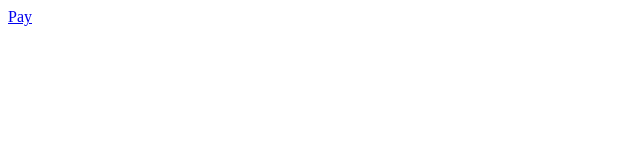
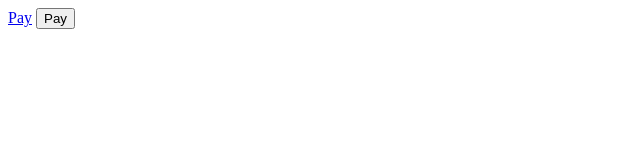
Before and after one commit to AntoNeo54/branch, a plain HTML site: page index.html in a window 1280 px wide. Shown: the whole page, without its empty margins (0-640 px from the left). Drawn offline with Linux system fonts and the light colour scheme.

Commit message:
Puy button

```diff
--- a/index.html
+++ b/index.html
@@ -6,5 +6,6 @@
    </head>
    <body>
 		<a href="payment.html">Pay</a>
+		<button>Pay</button>
 	</body>
  </html>
```
